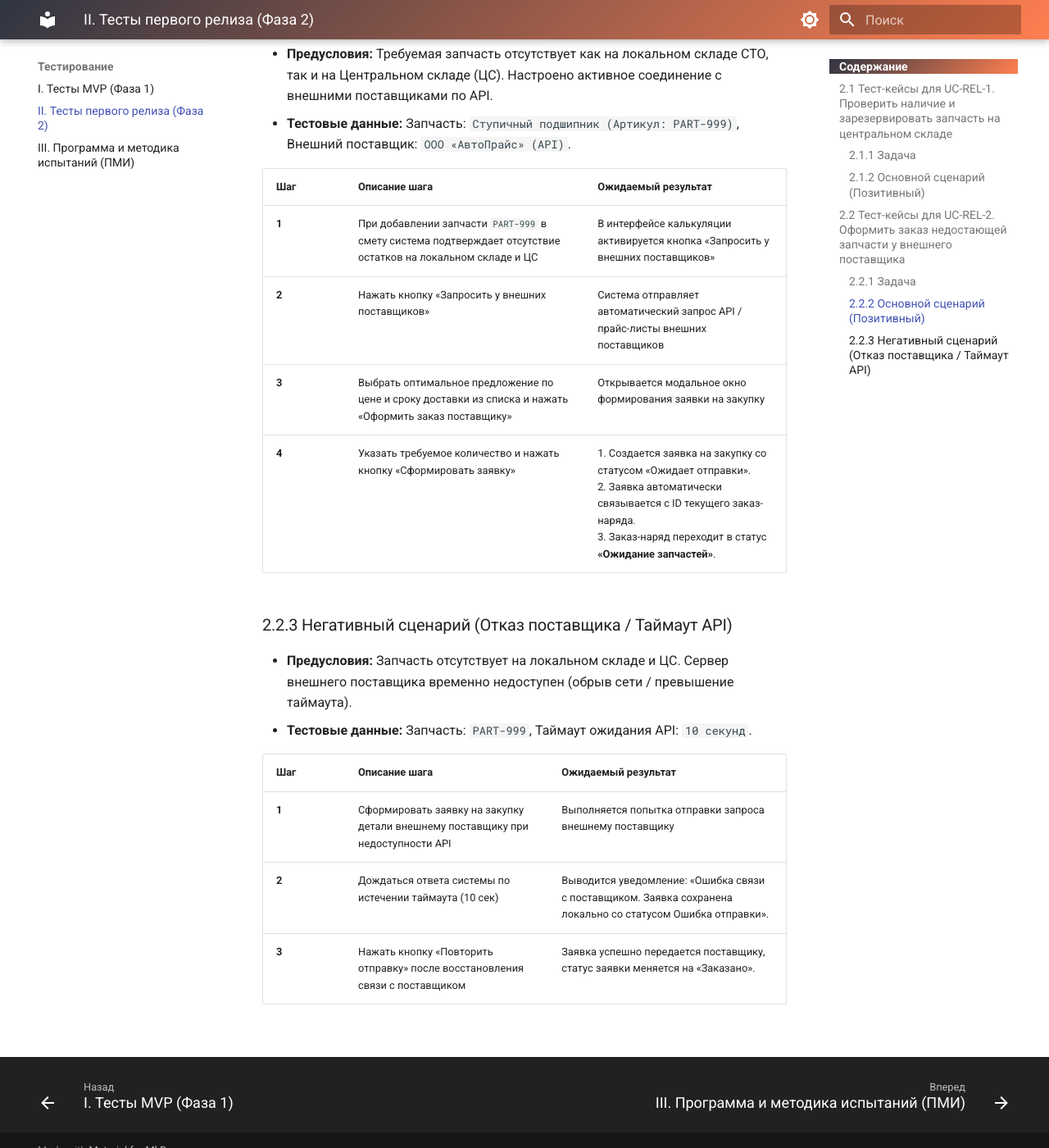
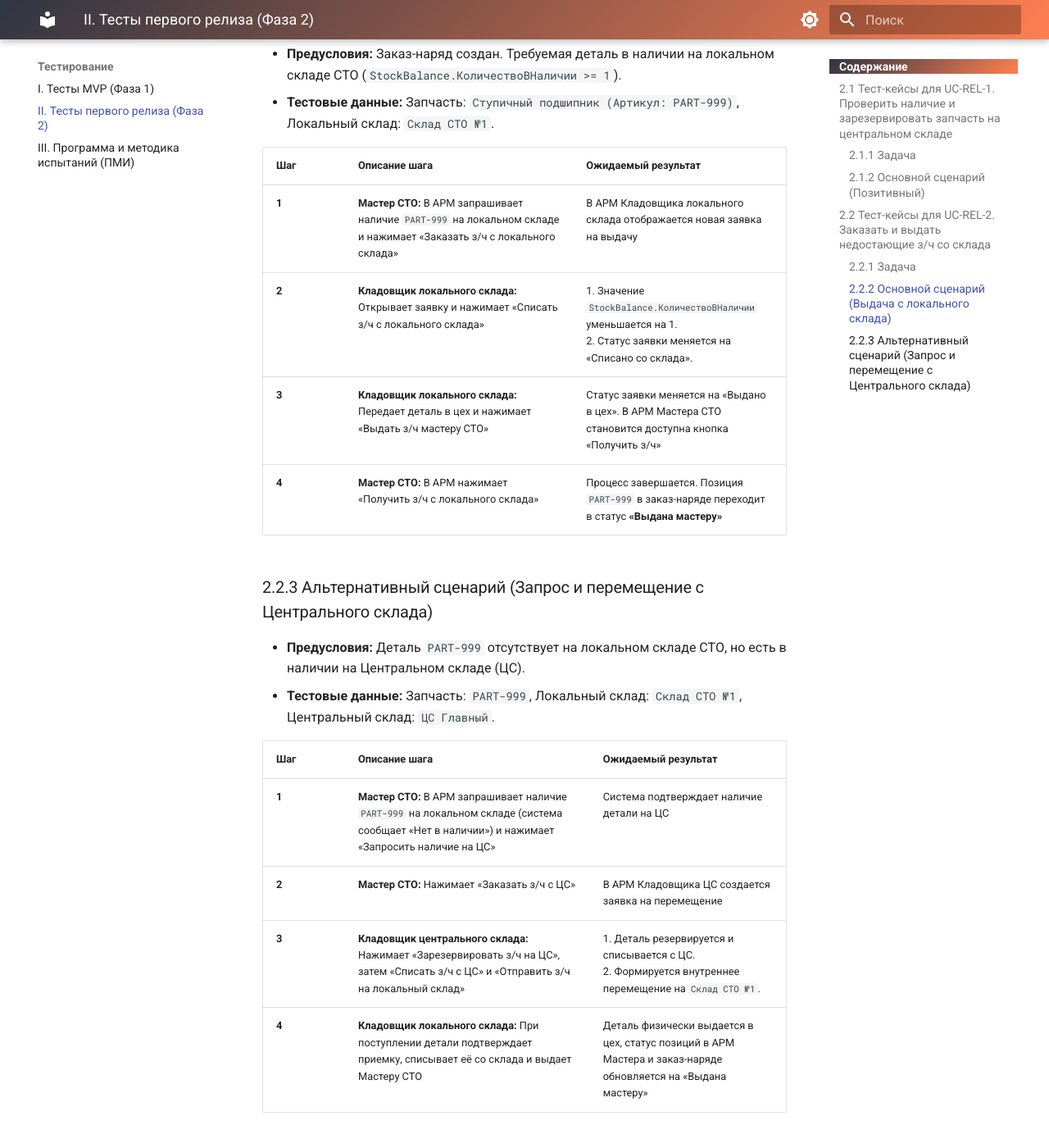
Before and after one commit to IggyKuz/AutoHub-Docs, an MkDocs documentation site: the page built from docs/tasks/testing-rel1.md, in a window 1280 px wide and 1400 px high, scrolled down 1547 px. Shown: the whole window at 82% size. Built offline with MkDocs 1.6.1 and Material for MkDocs 9.7.7, drawn with Linux system fonts in a browser that asks for light colours; some of the changed text lies outside the part shown.

```diff
--- a/docs/tasks/testing-rel1.md
+++ b/docs/tasks/testing-rel1.md
@@ -21,28 +21,29 @@
 
 ---
 
-## 2.2 Тест-кейсы для UC-REL-2. Оформить заказ недостающей запчасти у внешнего поставщика
+## 2.2 Тест-кейсы для UC-REL-2. Заказать и выдать недостающие з/ч со склада
 
 ### 2.2.1 Задача
-* **Задача:** [TASK-REL-01. Разработать модуль оформления заявки на закупку недостающих запчастей через внешние API](task-2.md#task-rel-01-uc-rel-2)
+* **Задача:** [TASK-REL-02. Реализовать функции заказа, резервирования и выдачи з/ч в АРМ Кладовщика](./task-2.md#task-rel-02)
 
-### 2.2.2 Основной сценарий (Позитивный)
-* **Предусловия:** Требуемая запчасть отсутствует как на локальном складе СТО, так и на Центральном складе (ЦС). Настроено активное соединение с внешними поставщиками по API.
-* **Тестовые данные:** Запчасть: `Ступичный подшипник (Артикул: PART-999)`, Внешний поставщик: `ООО «АвтоПрайс» (API)`.
+### 2.2.2 Основной сценарий (Выдача с локального склада)
+* **Предусловия:** Заказ-наряд создан. Требуемая деталь в наличии на локальном складе СТО (`StockBalance.КоличествоВНаличии >= 1`).
+* **Тестовые данные:** Запчасть: `Ступичный подшипник (Артикул: PART-999)`, Локальный склад: `Склад СТО №1`.
 
 | Шаг | Описание шага | Ожидаемый результат |
 |---|---|---|
-| **1** | При добавлении запчасти `PART-999` в смету система подтверждает отсутствие остатков на локальном складе и ЦС | В интерфейсе калькуляции активируется кнопка «Запросить у внешних поставщиков» |
-| **2** | Нажать кнопку «Запросить у внешних поставщиков» | Система отправляет автоматический запрос API / прайс-листы внешних поставщиков |
-| **3** | Выбрать оптимальное предложение по цене и сроку доставки из списка и нажать «Оформить заказ поставщику» | Открывается модальное окно формирования заявки на закупку |
-| **4** | Указать требуемое количество и нажать кнопку «Сформировать заявку» | 1. Создается заявка на закупку со статусом «Ожидает отправки».<br>2. Заявка автоматически связывается с ID текущего заказ-наряда.<br>3. Заказ-наряд переходит в статус **«Ожидание запчастей»**. |
+| **1** | **Мастер СТО:** В АРМ запрашивает наличие `PART-999` на локальном складе и нажимает «Заказать з/ч с локального склада» | В АРМ Кладовщика локального склада отображается новая заявка на выдачу |
+| **2** | **Кладовщик локального склада:** Открывает заявку и нажимает «Списать з/ч с локального склада» | 1. Значение `StockBalance.КоличествоВНаличии` уменьшается на 1.<br>2. Статус заявки меняется на «Списано со склада». |
+| **3** | **Кладовщик локального склада:** Передает деталь в цех и нажимает «Выдать з/ч мастеру СТО» | Статус заявки меняется на «Выдано в цех». В АРМ Мастера СТО становится доступна кнопка «Получить з/ч» |
+| **4** | **Мастер СТО:** В АРМ нажимает «Получить з/ч с локального склада» | Процесс завершается. Позиция `PART-999` в заказ-наряде переходит в статус **«Выдана мастеру»** |
 
-### 2.2.3 Негативный сценарий (Отказ поставщика / Таймаут API)
-* **Предусловия:** Запчасть отсутствует на локальном складе и ЦС. Сервер внешнего поставщика временно недоступен (обрыв сети / превышение таймаута).
-* **Тестовые данные:** Запчасть: `PART-999`, Таймаут ожидания API: `10 секунд`.
+### 2.2.3 Альтернативный сценарий (Запрос и перемещение с Центрального склада)
+* **Предусловия:** Деталь `PART-999` отсутствует на локальном складе СТО, но есть в наличии на Центральном складе (ЦС).
+* **Тестовые данные:** Запчасть: `PART-999`, Локальный склад: `Склад СТО №1`, Центральный склад: `ЦС Главный`.
 
 | Шаг | Описание шага | Ожидаемый результат |
 |---|---|---|
-| **1** | Сформировать заявку на закупку детали внешнему поставщику при недоступности API | Выполняется попытка отправки запроса внешнему поставщику |
-| **2** | Дождаться ответа системы по истечении таймаута (10 сек) | Выводится уведомление: «Ошибка связи с поставщиком. Заявка сохранена локально со статусом Ошибка отправки». |
-| **3** | Нажать кнопку «Повторить отправку» после восстановления связи с поставщиком | Заявка успешно передается поставщику, статус заявки меняется на «Заказано». |
+| **1** | **Мастер СТО:** В АРМ запрашивает наличие `PART-999` на локальном складе (система сообщает «Нет в наличии») и нажимает «Запросить наличие на ЦС» | Система подтверждает наличие детали на ЦС |
+| **2** | **Мастер СТО:** Нажимает «Заказать з/ч с ЦС» | В АРМ Кладовщика ЦС создается заявка на перемещение |
+| **3** | **Кладовщик центрального склада:** Нажимает «Зарезервировать з/ч на ЦС», затем «Списать з/ч с ЦС» и «Отправить з/ч на локальный склад» | 1. Деталь резервируется и списывается с ЦС.<br>2. Формируется внутреннее перемещение на `Склад СТО №1`. |
+| **4** | **Кладовщик локального склада:** При поступлении детали подтверждает приемку, списывает её со склада и выдает Мастеру СТО | Деталь физически выдается в цех, статус позиций в АРМ Мастера и заказ-наряде обновляется на «Выдана мастеру» |
```
Also changed, not shown: docs/tasks/task-2.md (+10 -10 lines).
